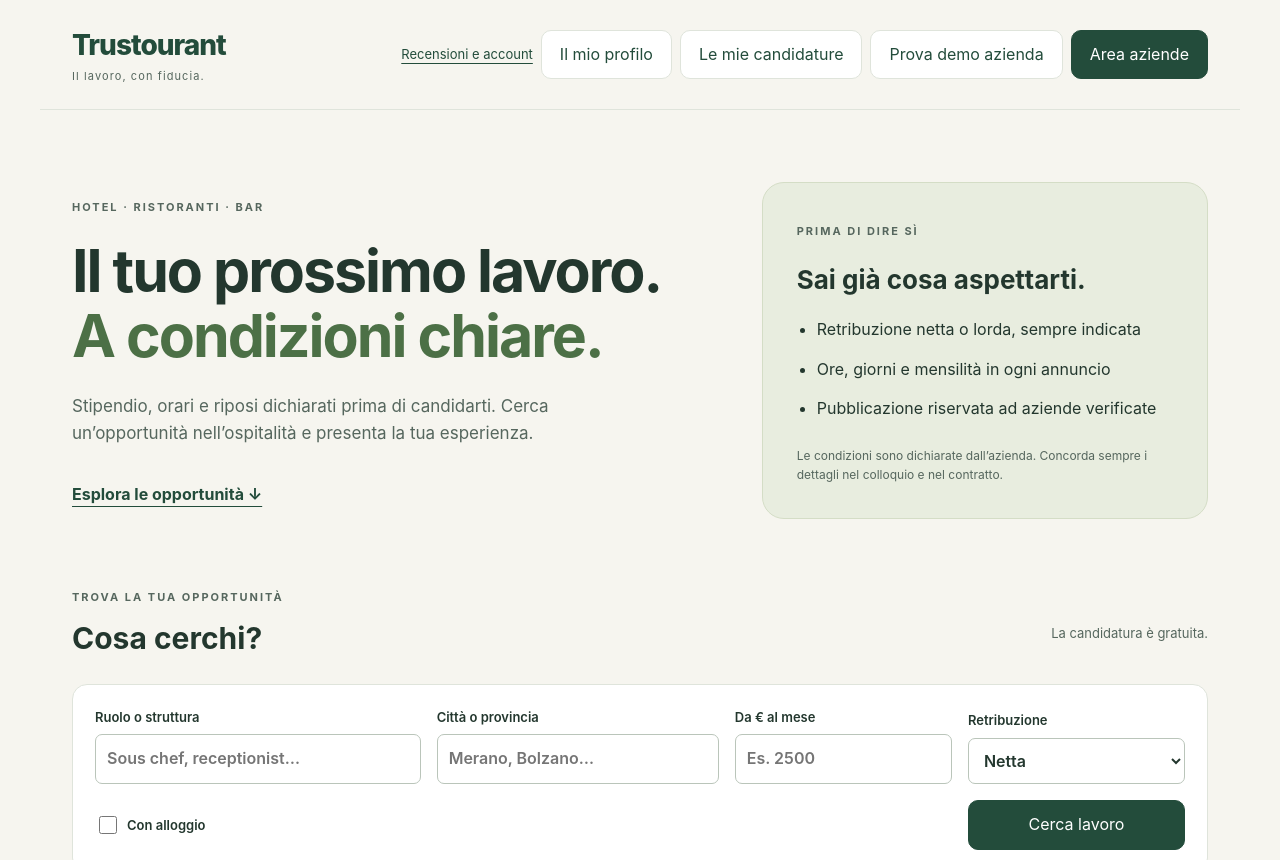
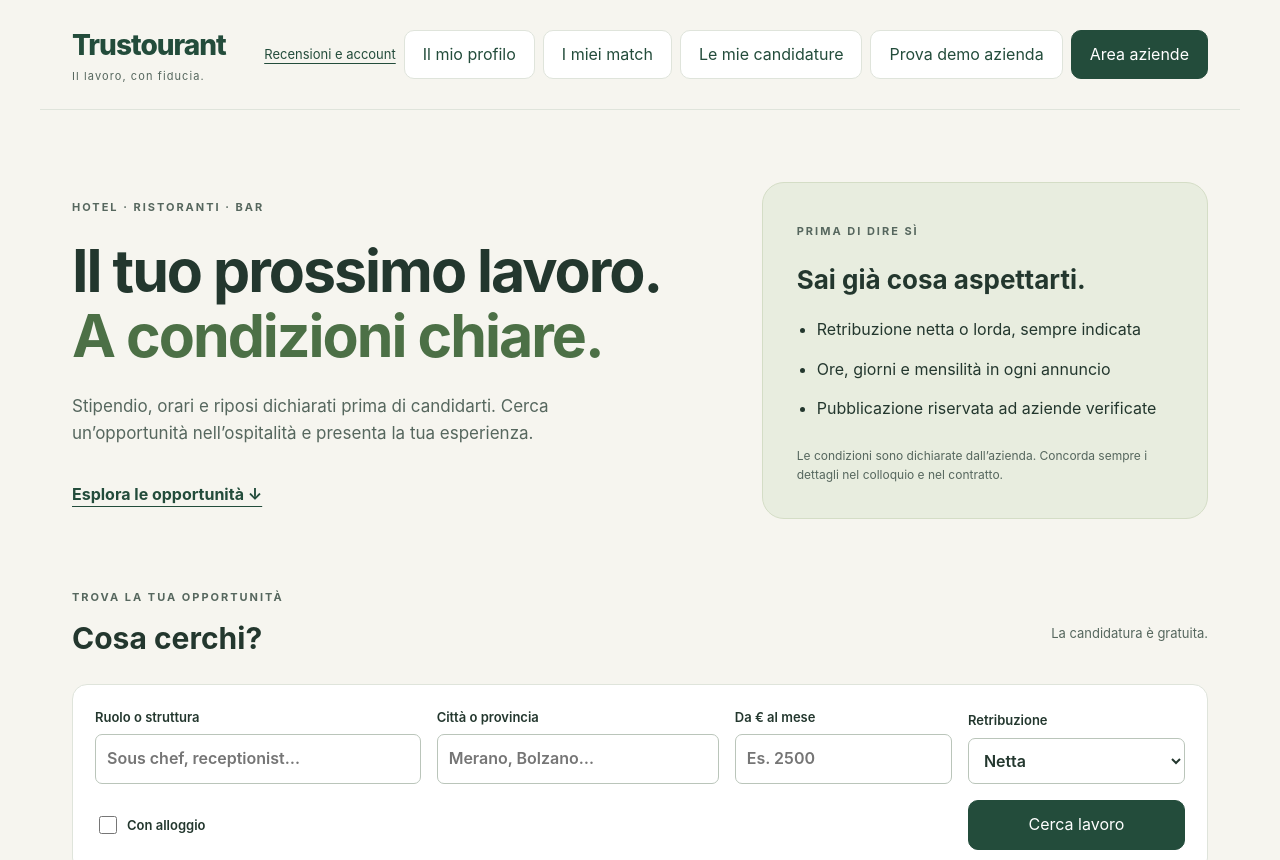
Before and after one commit to Marinacci/trustourant, a website: page lavoro.html in a window 1280 px wide. Shown: the top 860 px of the page. Drawn offline with Linux system fonts and the light colour scheme; no server answers.

Commit message:
Completa funzioni mancanti archivio lavoratori

```diff
--- a/lavoro.html
+++ b/lavoro.html
@@ -9,7 +9,7 @@
   <link rel="stylesheet" href="design-system.css?v=20260915">
 </head>
 <body>
-<header><a class="brand" href="index.html">Trustourant<span>Il lavoro, con fiducia.</span></a><nav aria-label="Navigazione principale"><a href="index.html">Recensioni e account</a><button id="workerProfile" class="secondary">Il mio profilo</button><button id="myApplications" class="secondary">Le mie candidature</button><button id="demoBusiness" class="secondary">Prova demo azienda</button><button id="businessArea">Area aziende</button></nav></header>
+<header><a class="brand" href="index.html">Trustourant<span>Il lavoro, con fiducia.</span></a><nav aria-label="Navigazione principale"><a href="index.html">Recensioni e account</a><button id="workerProfile" class="secondary">Il mio profilo</button><button id="myMatches" class="secondary">I miei match</button><button id="myApplications" class="secondary">Le mie candidature</button><button id="demoBusiness" class="secondary">Prova demo azienda</button><button id="businessArea">Area aziende</button></nav></header>
 <main>
   <section class="hero"><div><span class="eyebrow">HOTEL · RISTORANTI · BAR</span><h1>Il tuo prossimo lavoro.<br><em>A condizioni chiare.</em></h1><p>Stipendio, orari e riposi dichiarati prima di candidarti. Cerca un’opportunità nell’ospitalità e presenta la tua esperienza.</p><a class="text-link" href="#search">Esplora le opportunità ↓</a></div><aside><span class="eyebrow">PRIMA DI DIRE SÌ</span><h2>Sai già cosa aspettarti.</h2><ul><li>Retribuzione netta o lorda, sempre indicata</li><li>Ore, giorni e mensilità in ogni annuncio</li><li>Pubblicazione riservata ad aziende verificate</li></ul><small>Le condizioni sono dichiarate dall’azienda. Concorda sempre i dettagli nel colloquio e nel contratto.</small></aside></section>
   <section id="search" aria-labelledby="searchTitle"><div class="section-heading"><div><span class="eyebrow">TROVA LA TUA OPPORTUNITÀ</span><h2 id="searchTitle">Cosa cerchi?</h2></div><span>La candidatura è gratuita.</span></div>
```
